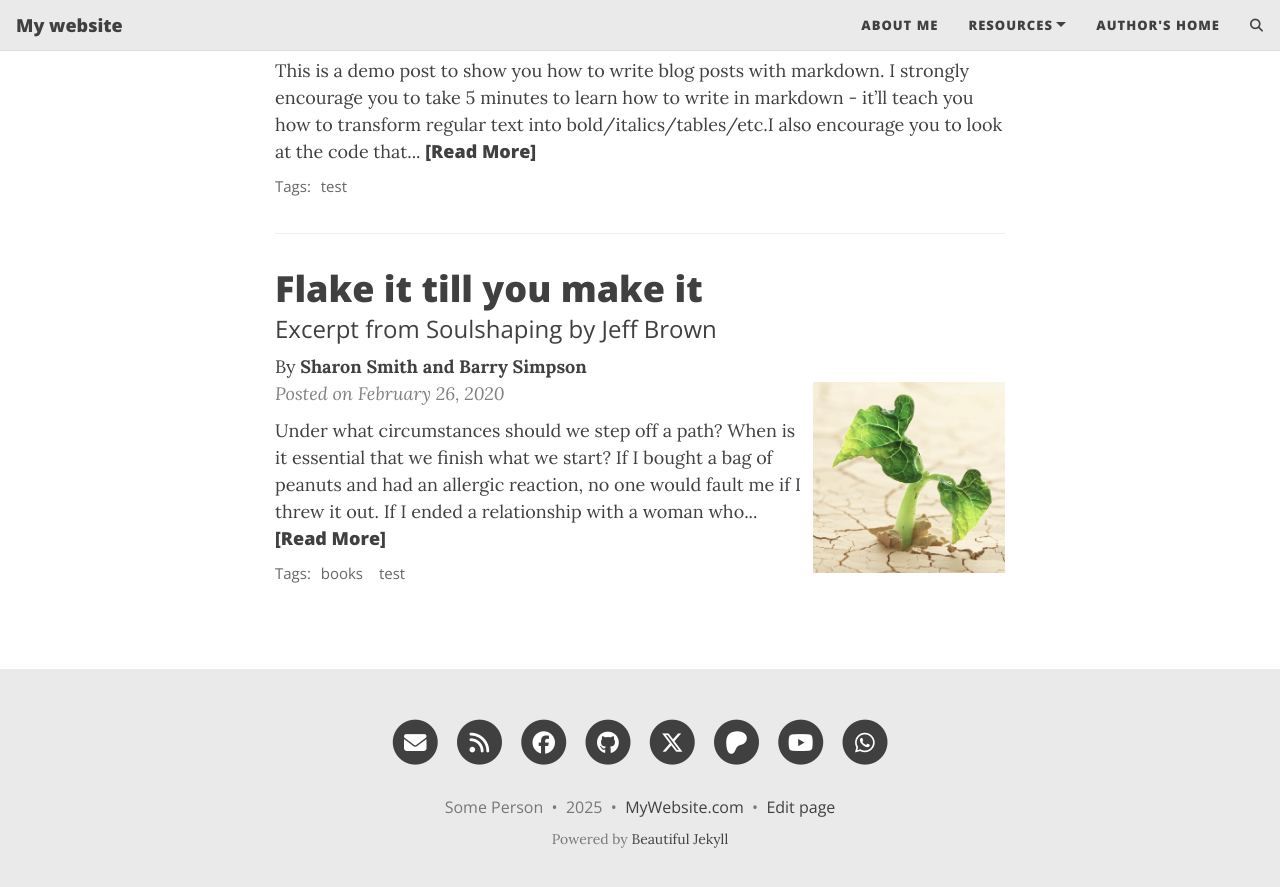
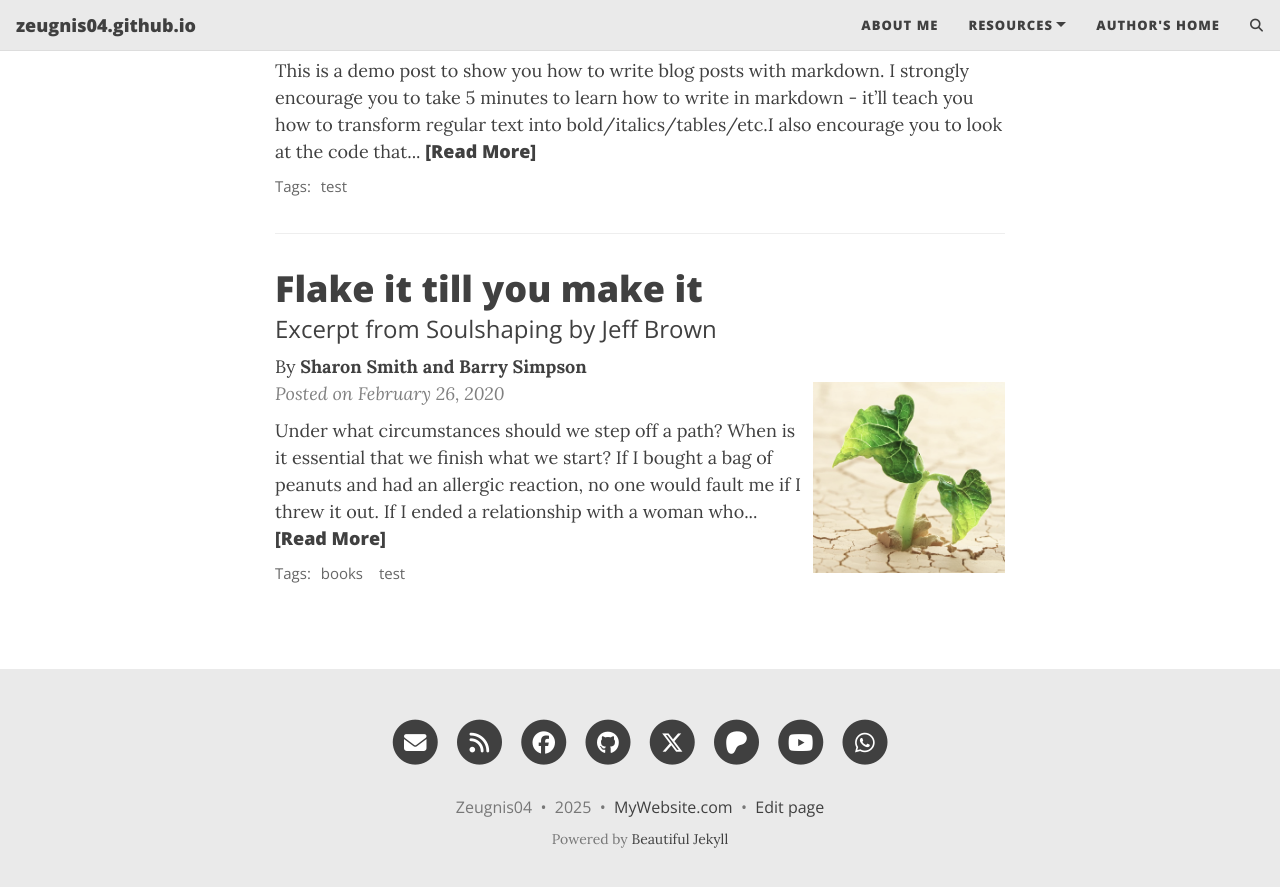
Before and after one commit to Zeugnis04/zeugnis04.github.io, a Jekyll site: the page built from index.markdown, in a window 1280 px wide and 900 px high, scrolled down 559 px. Shown: the top 887 px of the window. Built offline with Jekyll 4.4.1, drawn with Linux system fonts in a browser that asks for light colours; the list of posts is cut into pages by our own code; comment, search, counter and statistics services are not loaded.

Commit message:
few fixes

```diff
--- a/_config.yml
+++ b/_config.yml
@@ -10,10 +10,10 @@
 ############################
 
 # Name of website
-title: My website
+title:
 
 # Your name to show in the footer
-author: Some Person
+author: Zeugnis04
 
 ###############################################
 # --- List of links in the navigation bar --- #
@@ -258,7 +258,7 @@ date_format: "%B %-d, %Y"
 #################################################################################
 
 # Output options (more information on Jekyll's site)
-timezone: "America/Toronto"
+timezone: "Asia/Seoul"
 markdown: kramdown
 highlighter: rouge
 permalink: /:year-:month-:day-:title/
```
